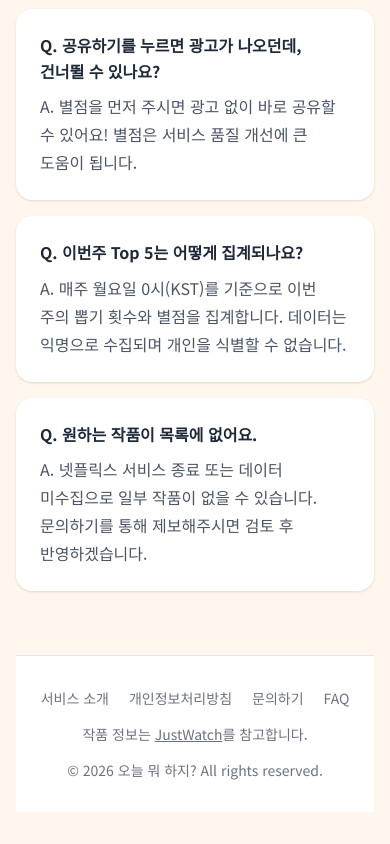
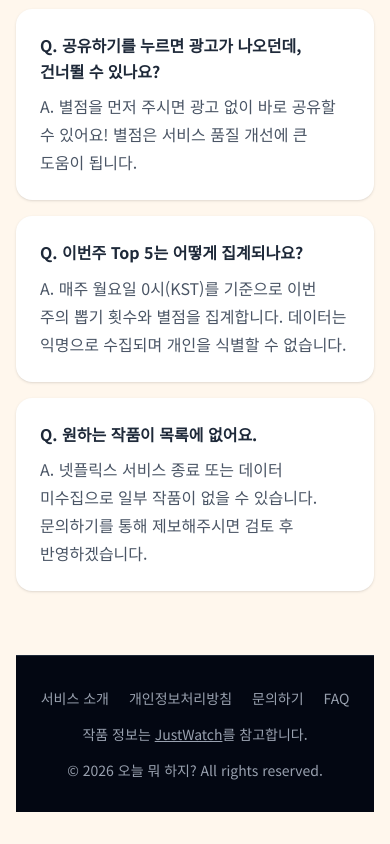
Before and after one commit to Todayisthis/oneul-is-this, a Next.js app: page /watch/faq in a window 390 px wide. Shown: the part 839-1683 px from the top of the page. Built offline with nearby package versions, Linux system fonts and the light colour scheme.

Commit message:
feat: 뭐보지 페이지 푸터/별점안내/장르태그 모바일 다크톤 적용

```diff
--- a/app/watch/page.tsx
+++ b/app/watch/page.tsx
@@ -473,7 +473,7 @@ export default function WatchPage() {
                   </div>
                   <div className="mt-2 flex flex-wrap gap-1">
                     {result.genres.map((g) => (
-                      <span key={g} className="rounded-full bg-orange-50 px-2.5 py-0.5 text-xs text-orange-600">
+                      <span key={g} className="rounded-full bg-orange-500/15 px-2.5 py-0.5 text-xs text-orange-400 md:bg-orange-50 md:text-orange-600">
                         {g}
                       </span>
                     ))}
@@ -506,8 +506,8 @@ export default function WatchPage() {
 
                 {/* 별점 + 공유 */}
                 <div className="rounded-2xl border border-gray-800 bg-gray-900 p-6 shadow-md md:border-none md:bg-white">
-                  <div className="mb-4 rounded-xl bg-amber-50 p-3 text-center text-sm">
-                    <span className="text-amber-700">
+                  <div className="mb-4 rounded-xl bg-amber-500/10 p-3 text-center text-sm md:bg-amber-50">
+                    <span className="text-amber-400 md:text-amber-700">
                       💡 <strong>별점을 주시면 광고 없이 바로 공유</strong>할 수 있어요!
                     </span>
                   </div>
--- a/components/watch/WatchFooter.tsx
+++ b/components/watch/WatchFooter.tsx
@@ -2,8 +2,8 @@ import Link from "next/link";
 
 export default function WatchFooter() {
   return (
-    <footer className="mt-16 border-t border-gray-200 bg-white py-8">
-      <div className="mx-auto flex max-w-5xl flex-col items-center gap-4 px-4 text-sm text-gray-500">
+    <footer className="mt-16 border-t border-gray-800 bg-gray-950 py-8 md:border-gray-200 md:bg-white">
+      <div className="mx-auto flex max-w-5xl flex-col items-center gap-4 px-4 text-sm text-gray-400 md:text-gray-500">
         <div className="flex flex-wrap justify-center gap-5">
           <Link href="/watch/about" className="hover:text-orange-500">서비스 소개</Link>
           <Link href="/watch/privacy" className="hover:text-orange-500">개인정보처리방침</Link>
```
